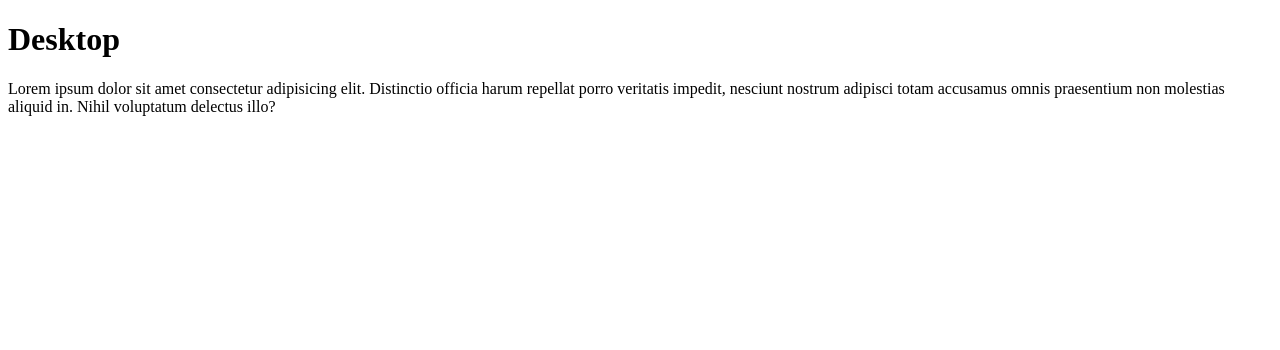
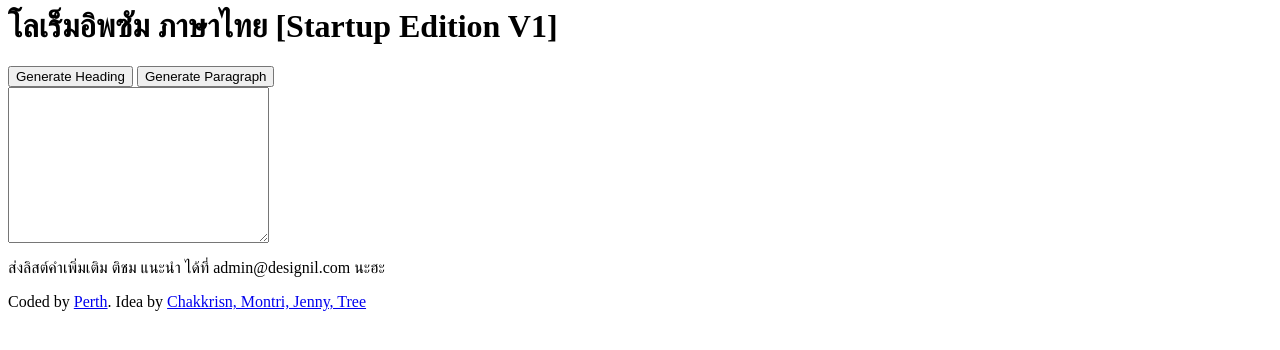
Before and after one commit to kittipat-Nung/Nung-C, a plain HTML site: page index.html in a window 1280 px wide. Drawn offline with Linux system fonts and the light colour scheme.

Commit message:
Revert text
Revert text

```diff
--- a/index.html
+++ b/index.html
@@ -1,15 +1,12 @@
-<!DOCTYPE html>
-<html>
+<h1>โลเร็มอิพซัม ภาษาไทย [Startup Edition V1]</h1>
+<div class="button-wrapper">
+  <button id="generateHead">Generate Heading</button>
+  <button id="generatePara">Generate Paragraph</button>
+</div>
 
-<head>
-  <title>About</title>
-</head>
+<textarea name="" id="textgen" cols="30" rows="10"></textarea>
 
-<body>
-
-  <h1>Desktop</h1>
-  <p>Lorem ipsum dolor sit amet consectetur adipisicing elit. Distinctio officia harum repellat porro veritatis impedit, nesciunt nostrum adipisci totam accusamus omnis praesentium non molestias aliquid in. Nihil voluptatum delectus illo?
-</p>
-
-</body>
-</html>
+<div class="footer">
+  <p>ส่งลิสต์คำเพิ่มเติม ติชม แนะนำ ได้ที่ admin@designil.com นะฮะ</p>
+  <p>Coded by <a href="http://www.designil.com">Perth</a>. Idea by <a href="https://www.facebook.com/photo.php?fbid=10153744586772006&set=a.375879542005.155784.712242005&type=3">Chakkrisn, Montri, Jenny, Tree</a></p>
+</div>
```
